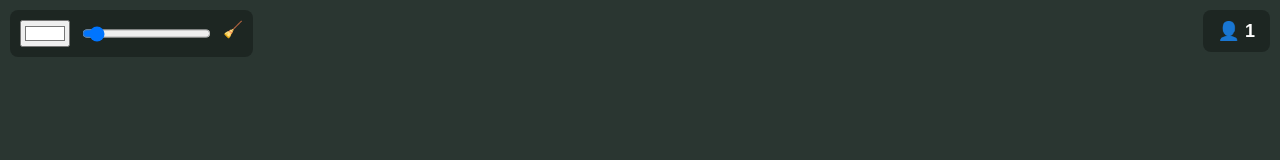
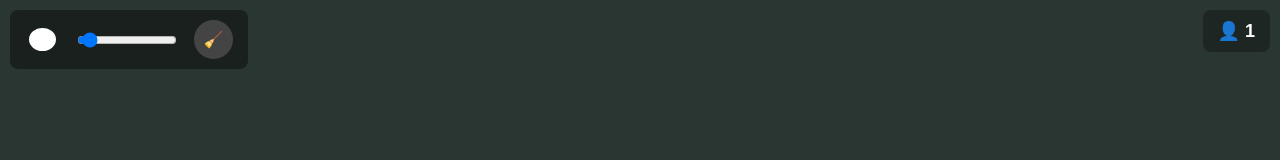
Before and after one commit to Pneumatic-Steel/Chalk-Live, a website: page index.html in a window 1280 px wide. Drawn offline with nearby package versions, Linux system fonts and the light colour scheme.

Commit message:
Update style.css

```diff
--- a/style.css
+++ b/style.css
@@ -16,39 +16,74 @@ body, html {
     top: 10px;
     left: 10px;
     display: flex;
-    gap: 10px;
-    background: rgba(0, 0, 0, 0.3);
-    padding: 10px;
+    align-items: center;
+    gap: 15px;
+    background: rgba(0, 0, 0, 0.4);
+    padding: 10px 15px;
     border-radius: 8px;
     z-index: 10;
 }
 
-.color-picker {
-    width: 30px;
-    height: 30px;
+/* Customizing the native color picker wheel */
+#color-picker {
+    -webkit-appearance: none;
+    -moz-appearance: none;
+    appearance: none;
+    width: 35px;
+    height: 35px;
+    border: 2px solid transparent;
     border-radius: 50%;
     cursor: pointer;
-    border: 2px solid transparent;
+    background: transparent;
+    padding: 0;
     transition: transform 0.1s;
+}
+
+#color-picker:hover {
+    transform: scale(1.1);
+}
+
+#color-picker::-webkit-color-swatch {
+    border-radius: 50%;
+    border: 2px solid white;
+}
+
+#color-picker::-moz-color-swatch {
+    border-radius: 50%;
+    border: 2px solid white;
+}
+
+/* Styling the size slider */
+#brush-size {
+    cursor: pointer;
+    width: 100px;
+}
+
+/* Updated styling for the eraser button */
+.tool-btn {
+    width: 35px;
+    height: 35px;
+    border-radius: 50%;
+    cursor: pointer;
+    background: #444;
     display: flex;
     align-items: center;
     justify-content: center;
-    font-size: 14px;
+    font-size: 16px;
+    border: 2px solid transparent;
+    transition: transform 0.1s;
+    user-select: none;
 }
 
-.color-picker:hover {
-    transform: scale(1.2);
+.tool-btn:hover {
+    transform: scale(1.1);
 }
 
-.color-picker.active {
+.tool-btn.active {
     border-color: white;
+    background: #666;
 }
 
-.eraser {
-    background: #444;
-}
-
-/* Styles the player counter */
 #counter {
     position: absolute;
     top: 10px;
```
